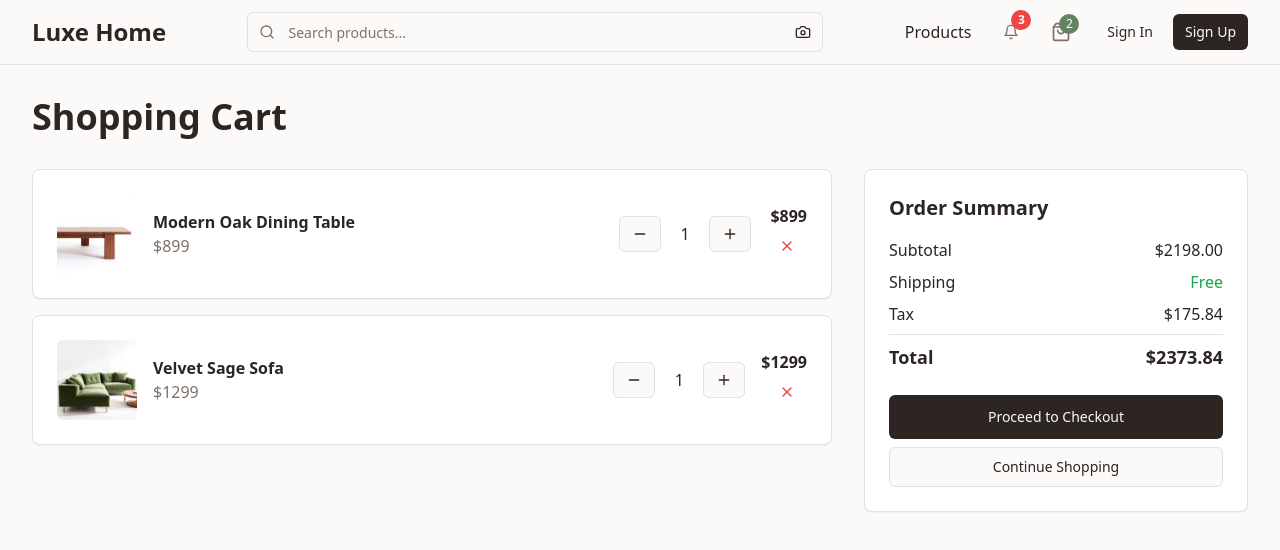
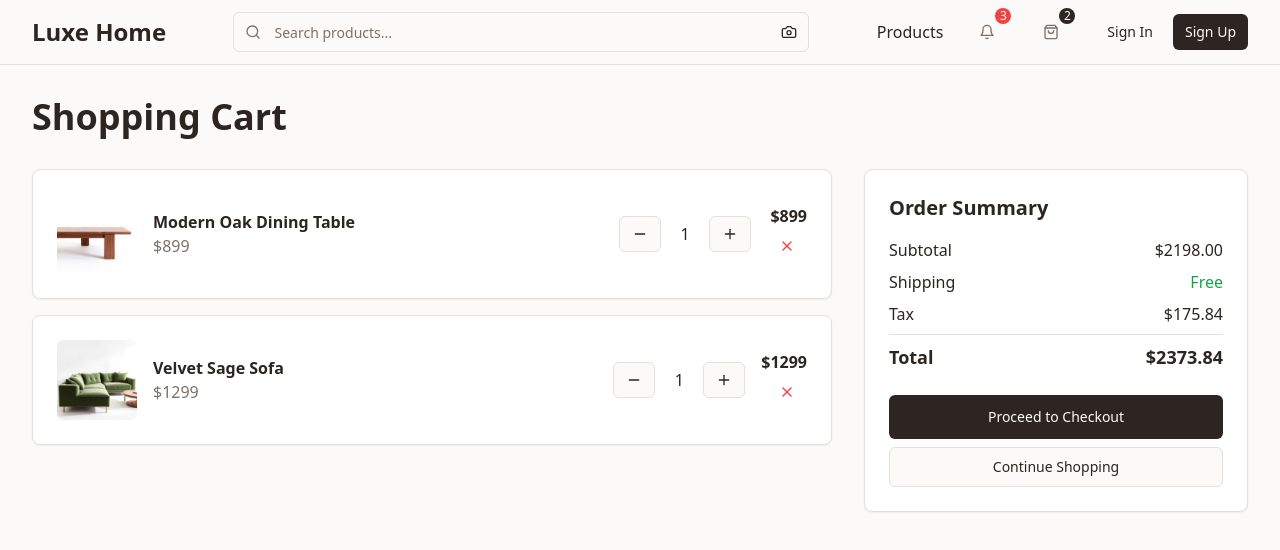
Before and after one commit to JohnSin797/gems-furniture, a React (Vite) app: page /cart in a window 1280 px wide. Shown: the top 550 px of the page. Built offline with nearby package versions, Linux system fonts and the light colour scheme.

Commit message:
Align navigation icons
Align notification and cart icons with their respective numbers in the navigation bar.

```diff
--- a/src/components/Navigation.tsx
+++ b/src/components/Navigation.tsx
@@ -83,23 +83,34 @@ const Navigation = () => {
             <Button
               variant="ghost"
               size="sm"
-              className="relative p-2"
+              className="relative p-2 h-10 w-10"
               onClick={handleNotificationClick}
             >
-              <Bell className="h-5 w-5 text-muted-foreground hover:text-sage" />
+              <Bell className="h-5 w-5 text-muted-foreground hover:text-foreground" />
               <Badge
                 variant="destructive"
-                className="absolute -top-1 -right-1 h-5 w-5 flex items-center justify-center p-0 text-xs"
+                className="absolute -top-1 -right-1 h-4 w-4 flex items-center justify-center p-0 text-xs font-medium"
               >
                 3
               </Badge>
             </Button>
 
             {/* Cart */}
-            <Link to="/cart" className="relative">
-              <ShoppingBag className="h-5 w-5 text-muted-foreground hover:text-sage cursor-pointer" />
-              <span className="absolute -top-2 -right-2 bg-sage text-white text-xs rounded-full h-5 w-5 flex items-center justify-center">2</span>
-            </Link>
+            <Button
+              variant="ghost"
+              size="sm"
+              className="relative p-2 h-10 w-10"
+              asChild
+            >
+              <Link to="/cart">
+                <ShoppingBag className="h-5 w-5 text-muted-foreground hover:text-foreground" />
+                <Badge
+                  className="absolute -top-1 -right-1 h-4 w-4 flex items-center justify-center p-0 text-xs font-medium bg-primary text-primary-foreground"
+                >
+                  2
+                </Badge>
+              </Link>
+            </Button>
 
             {/* Auth Buttons */}
             <div className="hidden md:flex items-center space-x-2">
```
